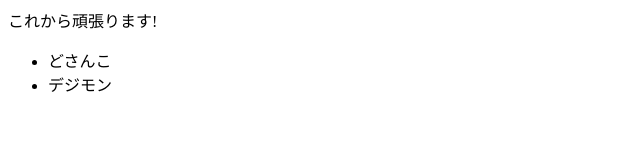
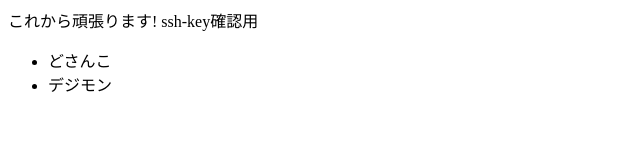
Before and after one commit to gohan-999/study, a plain HTML site: page index.html in a window 1280 px wide. Shown: the whole page, without its empty margins (0-640 px from the left). Drawn offline with Linux system fonts and the light colour scheme.

```diff
--- a/index.html
+++ b/index.html
@@ -5,6 +5,7 @@
     </head>
     <body>
         これから頑張ります!
+        ssh-key確認用
         <ul>
             <li>どさんこ</li>
             <li>デジモン</li>
```
